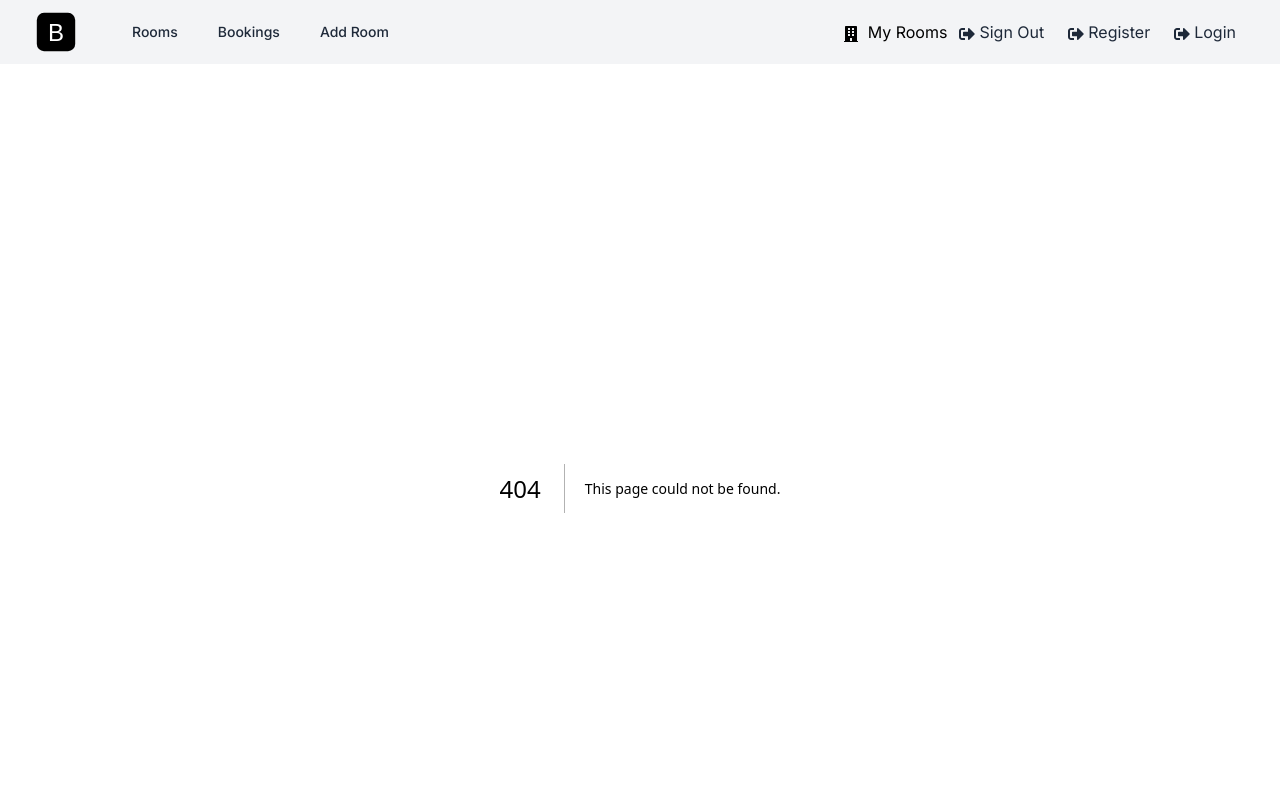
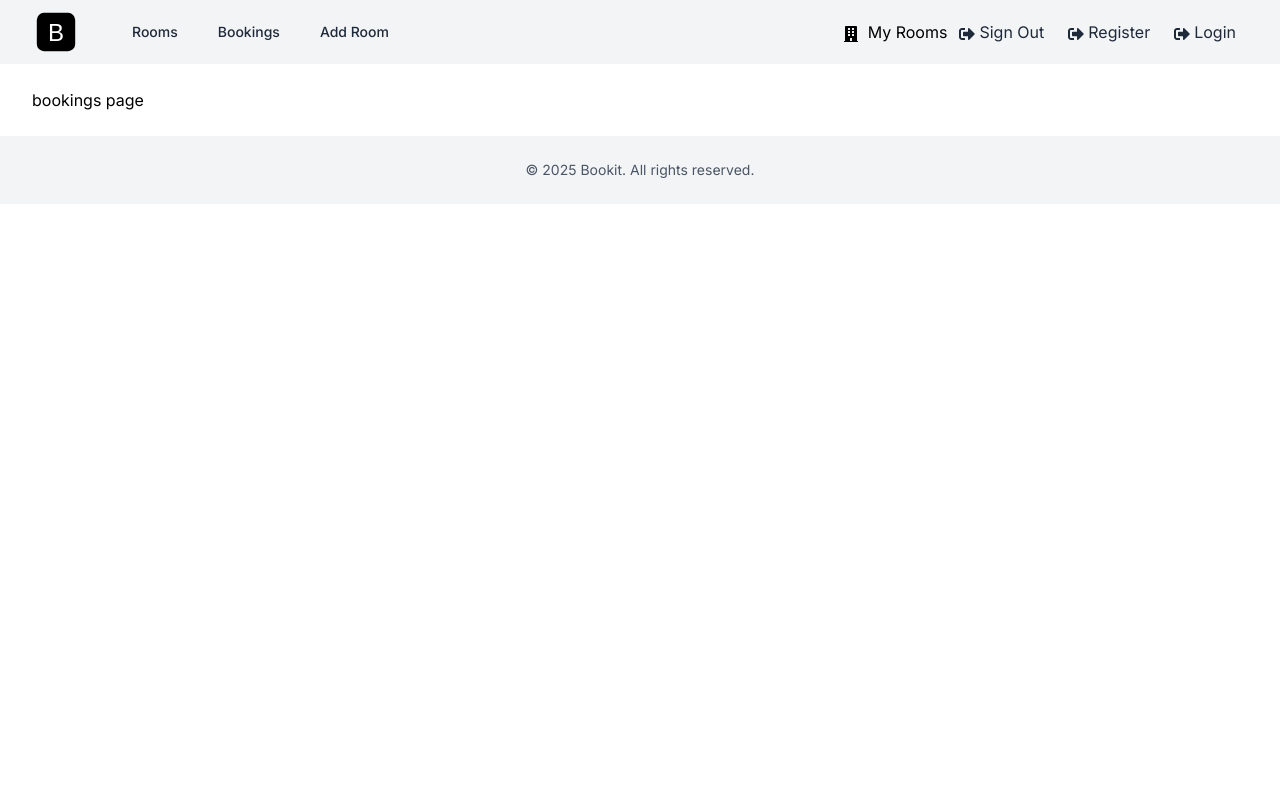
Before and after one commit to Rockchtaa/bookit, a Next.js app: page /bookings in a window 1280 px wide. Before the commit this address had no page. Shown: the top 800 px of the page. Built offline with nearby package versions, Linux system fonts and the light colour scheme.

Commit message:
feat: add BookingPage component for displaying bookings

```diff
--- /dev/null
+++ b/app/bookings/page.jsx
@@ -0,0 +1,5 @@
+const BookingPage = () => {
+    return ( <>bookings page</> );
+}
+
+export default BookingPage;
```
